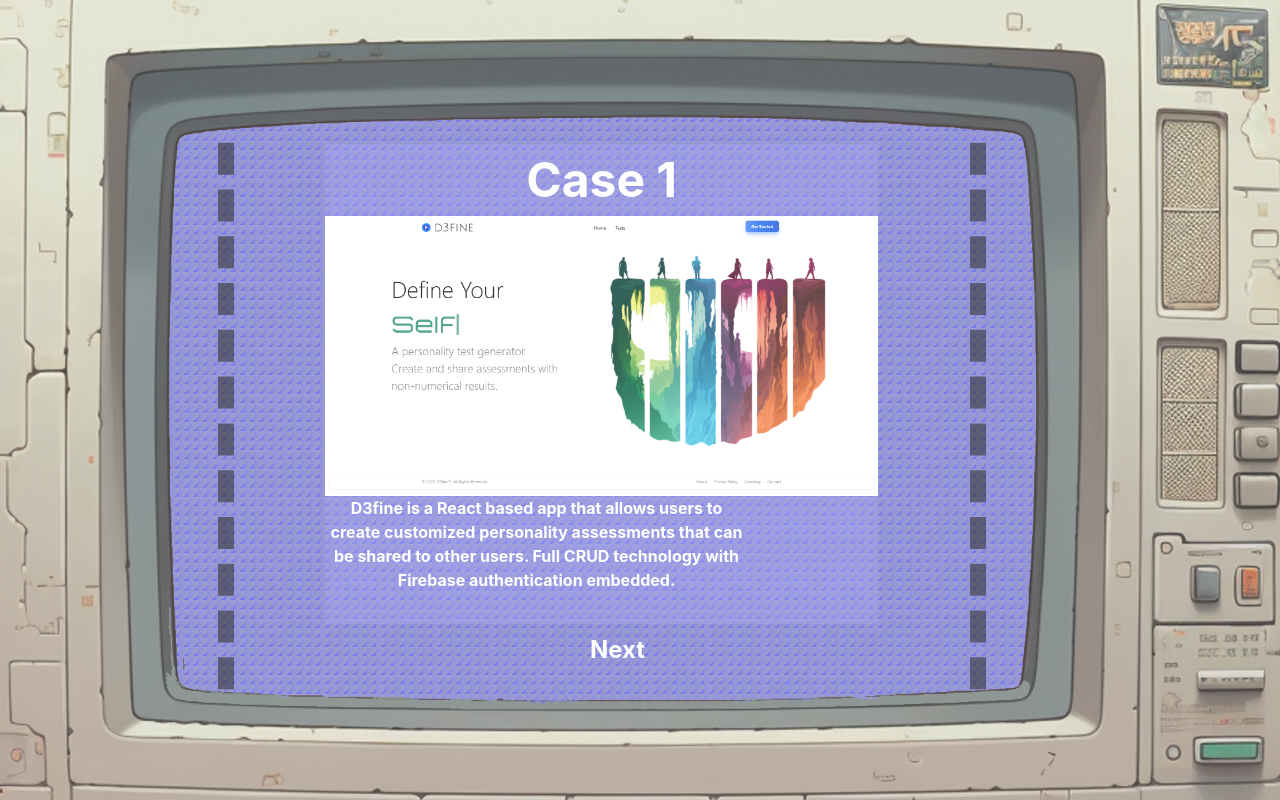
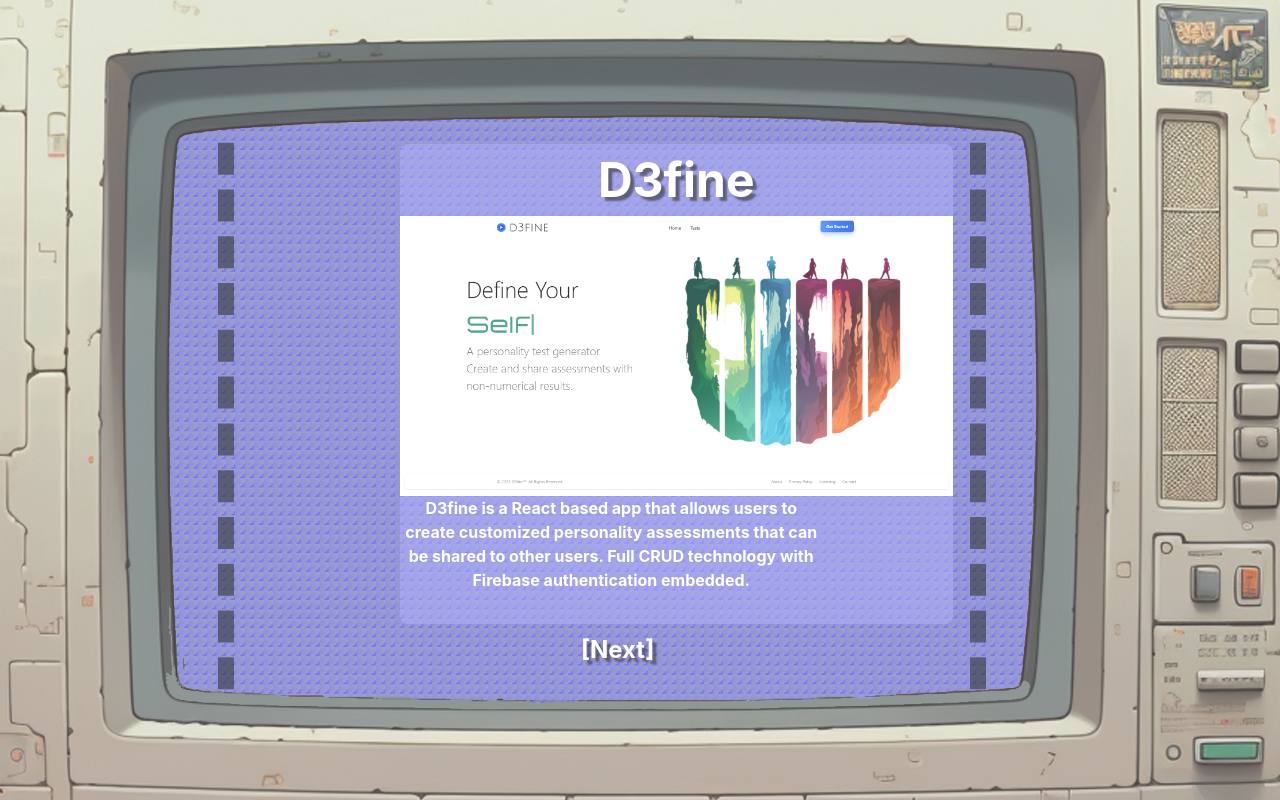
Before and after one commit to tetonkaa/PortfolioV2, a React (Create React App) app in the folder portfolio.v2/: page /Projects in a window 1280 px wide. Built offline with nearby package versions, Linux system fonts and the light colour scheme.

Commit message:
update projects positioning

```diff
--- a/portfolio.v2/src/pages/projects/projects.css
+++ b/portfolio.v2/src/pages/projects/projects.css
@@ -50,16 +50,29 @@
   font-size: 1.5em;
   font-weight: bold;
   color: white;
+  text-shadow: 4px 4px 2px rgba(0,0,0,0.6);
   margin: auto;
+  transition: .3s ease-in-out;
+}
+
+.projectButtons button:hover {
+  transition: .3s ease-in-out;
+  font-weight: bold;
+  cursor: pointer;
+  color: #e2745e;
 }
 
 .currentProject {
-  background-color: #a2a2ff3e;
+  background-color: #a2a2ff73;
   height: 60vh;
   display: flex;
   flex-direction: column;
   margin: auto;
   margin-top: 4vh;
+  margin-left: 13vw;
+  border-radius: 8px;
+  z-index: 1;
+  position: absolute;
 }
 
 .currentProject h1 {
@@ -67,11 +80,16 @@
   font-weight: bolder;
   color: white;
   text-align: center;
+  text-shadow: 4px 4px 2px rgba(0,0,0,0.6);
 }
 
 .currentProject img {
   height: 35vh;
   margin: auto;
+}
+
+.currentProject a{
+
 }
 
 .currentProject p {
--- a/portfolio.v2/src/pages/projects/projects.js
+++ b/portfolio.v2/src/pages/projects/projects.js
@@ -21,8 +21,8 @@
       case 1:
         return (
           <div>
-            <h1>Case 1</h1>
-            <img src={d3fine} />
+            <h1>D3fine</h1>
+            <a href="google.com"><img src={d3fine} /></a>
             <p>
               D3fine is a React based app that allows users to create customized
               personality assessments that can be shared to other users. Full
@@ -33,36 +33,30 @@
       case 2:
         return (
           <div>
-            <h1>Case 1</h1>
-            <img src={StopJockin} />
+            <h1>Stop Jockin</h1>
+            <a href="google.com"><img src={StopJockin} /></a>
             <p>
-              D3fine is a React based app that allows users to create customized
-              personality assessments that can be shared to other users. Full
-              CRUD technology with Firebase authentication embedded.
+              Stop Jockin is a platform for New Orleans local business owner , 'Joc' , used to display many of his business ventures! This app utilizes a React front-end framework, connected to a backend API that allows admin users to manage rendered data.
             </p>
           </div>
         );
       case 3:
         return (
           <div>
-            <h1>Case 1</h1>
-            <img src={SVGeezy} />
+            <h1>SVGeezy</h1>
+            <a href="google.com"><img src={SVGeezy} /></a>
             <p>
-              D3fine is a React based app that allows users to create customized
-              personality assessments that can be shared to other users. Full
-              CRUD technology with Firebase authentication embedded.
+              Svgeezy is a Scalable Vector Graphic (SVG) gallery created through an Angular Framework. The goal for this app is to amass a collection of SVG images with direct svg pathing for devs to use for their projects. .
             </p>
           </div>
         );
       case 4:
         return (
           <div>
-            <h1>Case 1</h1>
-            <img src={ship} />
+            <h1>Ship Game</h1>
+            <a href="google.com"><img src={ship} /></a>
             <p>
-              D3fine is a React based app that allows users to create customized
-              personality assessments that can be shared to other users. Full
-              CRUD technology with Firebase authentication embedded.
+              Topdown player vs player space shooter made with GML. Controls: Player1- WSAD for movement, R for primary fire and space for secondary. Player2- Directional Keys for movement, primary fire with M.
             </p>
           </div>
         );
@@ -76,10 +70,10 @@
           <div className="currentProject">{renderCurrentProject()}</div>
           <div className="projectButtons">
             {currentProject < 4 && (
-              <button onClick={handleNextClick}>Next</button>
+              <button onClick={handleNextClick}>[Next]</button>
             )}
             {currentProject > 1 && (
-              <button onClick={handleBackClick}>BACK</button>
+              <button onClick={handleBackClick}>[BACK]</button>
             )}
           </div>
         </div>
```
